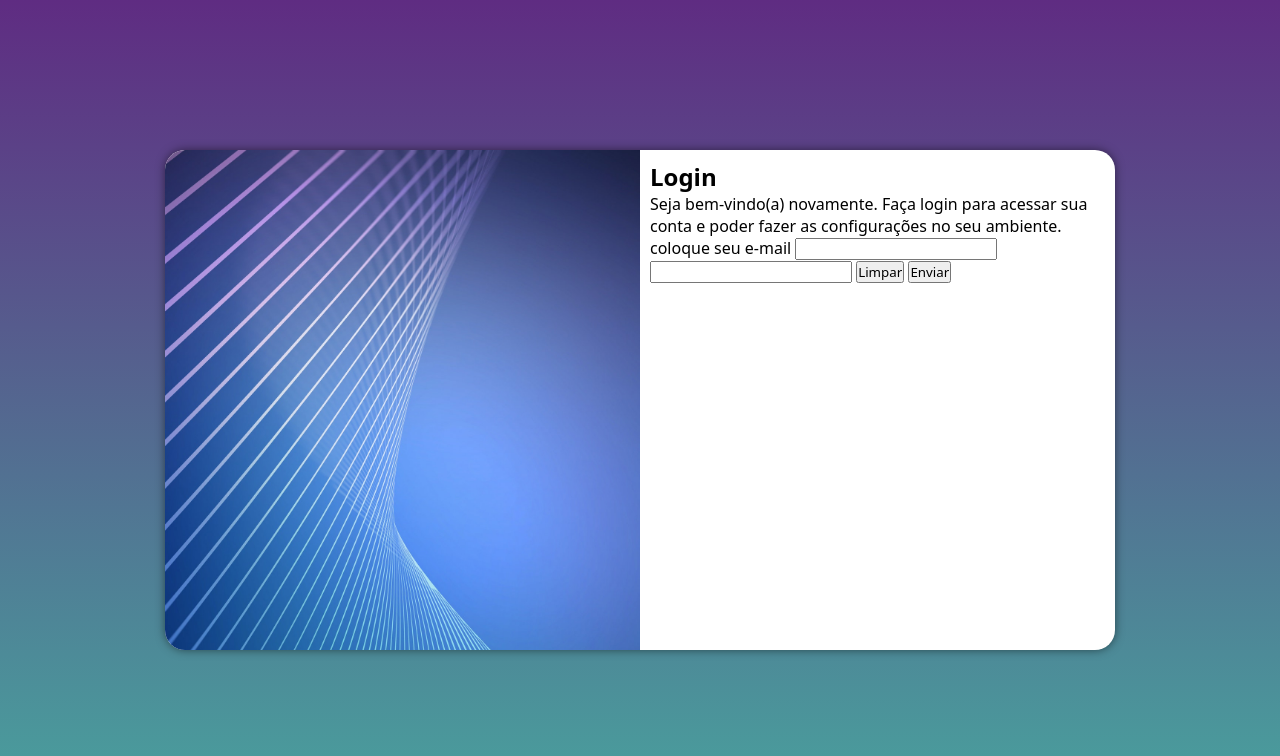
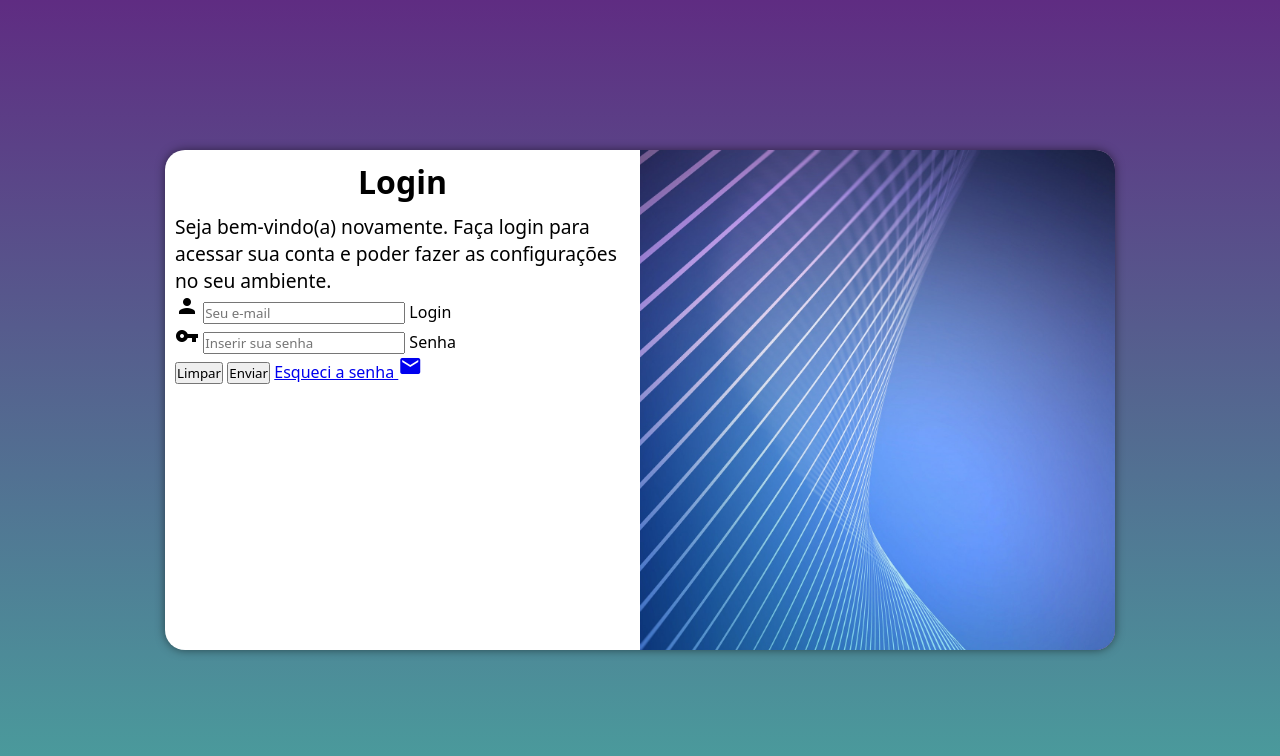
Before and after one commit to pedrosantos-21/projeto-login, a plain HTML site: page index.html in a window 1280 px wide. Drawn offline with Linux system fonts and the light colour scheme.

Commit message:
i added the form

```diff
--- a/estilos/media-query.css
+++ b/estilos/media-query.css
@@ -37,13 +37,21 @@
     }
 
     section#login > div#imagem{
-        float: left;
+        float: right;
         width: 50%;
         height: 100%;
     }
 
     section#login > div#formulario{
-        float: right;
+        float: left;
         width: 50%;
     }
+
+    div#formulario > h1{
+        font-size: 2em;
+    }
+
+    div#formulario > p {
+        font-size: 1.2em;
 }
+}
--- a/estilos/style.css
+++ b/estilos/style.css
@@ -16,7 +16,7 @@
 }
 
 html , body{
-    background-color: brown;
+    background-color: #5f2c82;
     height: 100vh;
     width: 100vw;
 }
@@ -46,7 +46,7 @@ section#login{
 
 #login > #imagem{
 
-    background: url(../imagens/pexels-sean-whang-804269.jpg) no-repeat;
+    background: #5f2c82 url(../imagens/pexels-sean-whang-804269.jpg) no-repeat;
     background-size: cover;
     display: block;
     height: 200px;
@@ -57,3 +57,12 @@ section#login{
     padding: 10px;
 
 }
+
+div#formulario > h1{
+    text-align: center;
+    margin-bottom: 10px;
+}
+
+div#formulario > p {
+    font-size: .8em;
+}
--- a/index.html
+++ b/index.html
@@ -6,6 +6,8 @@
     <meta name="viewport" content="width=device-width, initial-scale=1.0">
     <link rel="stylesheet" href="estilos/style.css">
     <link rel="stylesheet" href="estilos/media-query.css">
+    <link href="https://fonts.googleapis.com/icon?family=Material+Icons"
+      rel="stylesheet">
     <title>Login</title>
 </head>
 <body>
@@ -19,14 +21,23 @@
                 <p> Seja bem-vindo(a) novamente. Faça login para acessar sua conta e poder fazer as configurações no seu ambiente.</p>
                 <form action="login.php" method="post" autocomplete="on">
 
-                    <label for="ilogin">coloque seu e-mail</label>
-                    <input type="email" name="" id="ilogin">
+                    <div class="campo">
+                        <span class="material-icons">person</span>
+                        <input type="email" name="" id="ilogin" placeholder="Seu e-mail"
+                        autocomplete="email" required maxlength="30">
+                        <label for="ilogin">Login</label>
+                    </div>
 
-                    <input type="password" name="" id="">
-
+                    <div class="campo">
+                        <span class="material-icons">vpn_key</span>
+                        <input type="password" name="senha" id="isenha" placeholder="Inserir sua senha"
+                        autocomplete="current-password" required minlength="8" maxlength="20">
+                        <label for="isenha">Senha</label>
+                    </div>
 
                     <input type="reset" value="Limpar">
                     <input type="submit" value="Enviar">
+                    <a href="esqueci.html">Esqueci a senha  <span class="material-icons">mail</span> </a>
 
                 </form>
 
```
